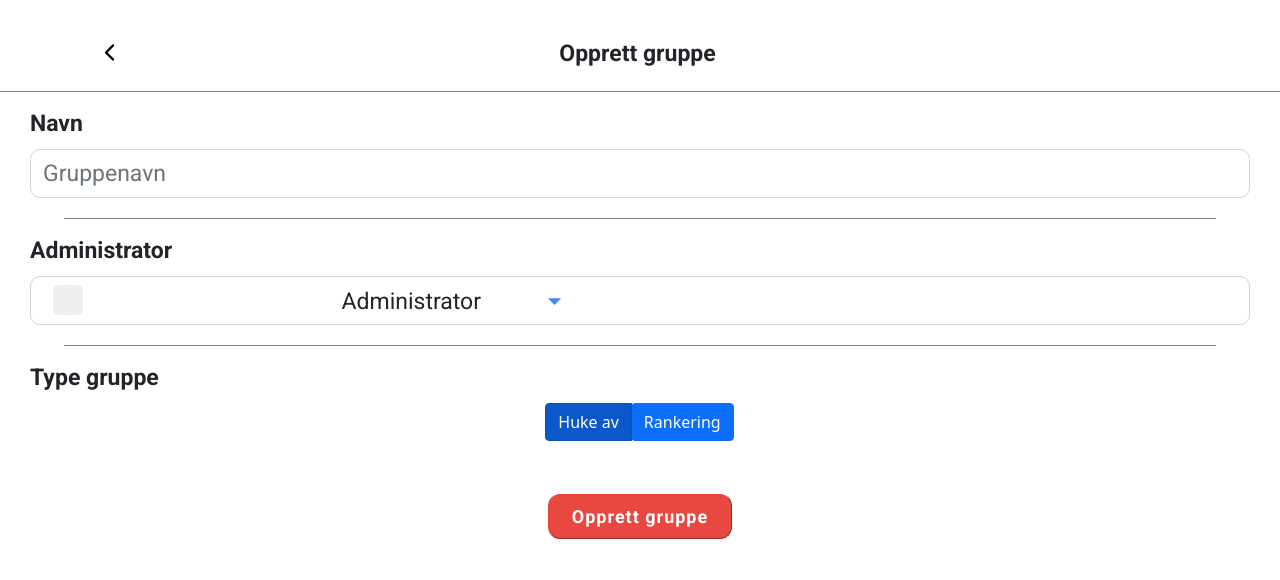
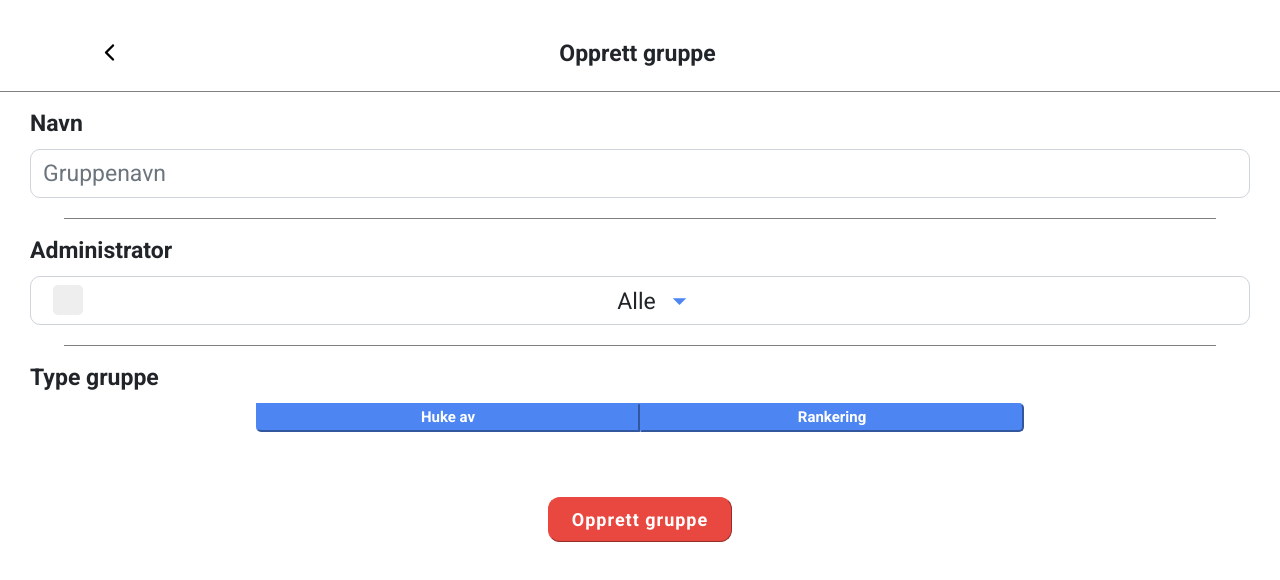
Before and after one commit to G-D-Tech/kompiter, a React (Create React App) app: page /CreateGroup in a window 1280 px wide. Shown: the top 580 px of the page. Built offline with nearby package versions, Linux system fonts and the light colour scheme; no server answers.

Commit message:
design endringer

```diff
--- a/src/screens/CreateGroup.js
+++ b/src/screens/CreateGroup.js
@@ -1,5 +1,6 @@
 import React, { useState, useEffect } from "react";
-
+import DropdownButton from "react-bootstrap/DropdownButton";
+import Dropdown from "react-bootstrap/Dropdown";
 import { Link } from "react-router-dom";
 
 import Modal from "react-modal";
@@ -31,7 +32,7 @@ const CreateGroup = () => {
   const [firstRun, setFirstRun] = useState(true);
   const [currentUser, setCurrentUser] = useState("");
   const [adminInfo, setAdminInfo] = useState(false);
-
+  const [updateVar, setUpdateVar] = useState(false);
   const [groupType, setGroupType] = useState("checkBox");
 
   function showCopiedText() {
@@ -159,19 +160,37 @@ const CreateGroup = () => {
           <div className="GroupNameBox">
             <div className="form-control form-control1">
               {/* <input type="checkbox" id="adminCheckbox"></input> */}
-              <div className="adminDiv">
+              <div className="adminDiv ">
                 <label className="checkboxContainer">
-                  <input type="checkbox" id="adminCheckbox"></input>
+                  <input
+                    type="checkbox"
+                    id="adminCheckbox"
+                    onClick={() => {
+                      setUpdateVar(!updateVar);
+                    }}
+                  ></input>
                   <span className="checkmark"></span>
                 </label>
+                <div className="adminInfoBox">
+                  {updateVar ? (
                     <label
                       className="textAdmin"
                       onClick={() => {
                         setAdminInfo(!adminInfo);
                       }}
                     >
-                  Administrator
+                      Kun deg
                     </label>
+                  ) : (
+                    <label
+                      className="textAdmin"
+                      onClick={() => {
+                        setAdminInfo(!adminInfo);
+                      }}
+                    >
+                      Alle
+                    </label>
+                  )}
 
                   <RiArrowDownSFill
                     size={27}
@@ -183,12 +202,14 @@ const CreateGroup = () => {
                 </div>
               </div>
             </div>
+          </div>
           {adminInfo ? (
             <label className="infoAdmin">
               {/* Ved å huke av her vil bare du kunne legge til utfordringer i denne
           gruppa. */}
-              Administrator er den eneste som kan legge til eller slette
-              utfordringer. (Kan legge til flere administrator senere)
+              Ved å huke av, vil kun du legge til og slette utfordringer (Kan
+              legge til flere administrator senere). Ved å IKKE huke av vil alle
+              medlemmer være administrator.
             </label>
           ) : null}
         </form>
@@ -197,7 +218,7 @@ const CreateGroup = () => {
       <div>
         <label className="opprettGruppeSecondHeader">Type gruppe</label>
         <div className="d-flex justify-content-center">
-          <ToggleButtonGroup type="radio" name="options" defaultValue={1}>
+          {/* <ToggleButtonGroup type="radio" name="options" defaultValue={1}>
             <ToggleButton
               id="tbg-radio-1"
               value={1}
@@ -212,7 +233,19 @@ const CreateGroup = () => {
             >
               Rankering
             </ToggleButton>
-          </ToggleButtonGroup>
+          </ToggleButtonGroup> */}
+          <button
+            className="hukeAvBox"
+            onClick={() => setGroupType("checkBox")}
+          >
+            Huke av
+          </button>
+          <button
+            className="rankeringBox"
+            onClick={() => setGroupType("ranking")}
+          >
+            Rankering
+          </button>
         </div>
       </div>
 
--- a/src/screens/GroupPageAdd.js
+++ b/src/screens/GroupPageAdd.js
@@ -186,6 +186,7 @@ function GroupPageAdd() {
       .collection("challenges")
       .doc(challenge.id)
       .update({ challengeName: rename });
+
   }
 
   /* //Runs the first time the challenges is displayed
--- a/src/screens/GroupPageList.js
+++ b/src/screens/GroupPageList.js
@@ -489,7 +489,7 @@ function GroupPageList() {
     return (
       <div>
         {challenges.map((challenge) => (
-          <div key={challenge.id} className="display-box">
+          <div key={challenge.id} className="display-scoreChallenges">
             {setChallengeScore(challenge)}
             <div className="display-challenges-ranking">
               {/* {challenge.length === 3 ? challengeIsOpen(challenge) : null} */}
@@ -532,7 +532,9 @@ function GroupPageList() {
                       >
                         {addRankForMember(groupmember, challenge)}
 
-                        <label>{groupmember.name}</label>
+                        <label className="display-challengeScore">
+                          {groupmember.name}
+                        </label>
                         <form>
                           <div className="result-form-div">
                             <input
@@ -554,7 +556,7 @@ function GroupPageList() {
                 <div className="d-flex justify-content-center">
                   {console.log(resultsForChallenge)}
                   <button
-                    className="SaveResultButton"
+                    className="imageDeleteButtonStyle"
                     key={challenge.id}
                     onClick={() => setResultInFirestore(challenge)}
                   >
--- a/src/styles/CreateGroup.css
+++ b/src/styles/CreateGroup.css
@@ -39,6 +39,12 @@
 .GroupNameBox {
   margin-left: 30px;
   margin-right: 30px;
+  margin-bottom: 20px;
+}
+
+.adminBox {
+  display: flex;
+  justify-content: center;
   margin-bottom: 20px;
 }
 
@@ -107,8 +113,8 @@
 
 .iconArrowDown {
   color: #4d85f2;
-  margin-top: -5px;
-  margin-right: -10px;
+  margin-top: 2px;
+  margin-left: 10px;
 }
 
 .infoAdmin {
@@ -122,8 +128,12 @@
 .textAdmin {
   font-family: "Roboto", sans-serif;
   font-size: 23px;
-  margin-right: 5%;
-  margin-left: 25%;
+}
+
+.adminInfoBox {
+  display: flex;
+  justify-content: center;
+  margin-left: 30px;
 }
 
 .adminDiv {
@@ -203,3 +213,39 @@ input[type="checkbox"] {
   font-family: "Roboto", sans-serif;
   font-weight: 300;
 }
+
+.hukeAvBox {
+  width: 30%;
+  color: white;
+  margin-bottom: 20px;
+  background-color: #4d85f2;
+  border-top-left-radius: 5px;
+  border-radius: 1px;
+  border-color: #4d85f2;
+  border-bottom-left-radius: 5px;
+  font-size: 15px;
+  font-family: "Roboto", sans-serif;
+  font-weight: 700;
+}
+
+.hukeAvBox:active {
+  background-color: #2959b9;
+}
+
+.rankeringBox {
+  width: 30%;
+  color: white;
+  margin-bottom: 20px;
+  background-color: #4d85f2;
+  border-radius: 1px;
+  border-color: #4d85f2;
+  border-top-right-radius: 5px;
+  border-bottom-right-radius: 5px;
+  font-size: 15px;
+  font-family: "Roboto", sans-serif;
+  font-weight: 700;
+}
+
+.rankeringBox:active {
+  background-color: #2959b9;
+}
--- a/src/styles/ModalGroup.css
+++ b/src/styles/ModalGroup.css
@@ -186,8 +186,8 @@
   margin-bottom: 10px;
   margin-left: 2%;
   width: 96%;
-  background-color: white;
-  border-width: 2px;
+  background-color: #e4e6eb;
+  border-width: 1px;
   border-color: #e94840;
   border-radius: 15px;
 }
@@ -214,9 +214,9 @@
   margin-top: 10px;
   margin-bottom: 10px;
   width: 96%;
-  background-color: white;
+  background-color: #e4e6eb;
   margin-left: 2%;
-  border-width: 2px;
+  border-width: 1px;
   border-color: #75da85;
   border-radius: 15px;
 }
@@ -630,7 +630,7 @@
   padding-right: 20px;
   font-family: "Roboto", sans-serif;
   font-size: 15px;
-  color: white;
+  color: #1e2223;
 }
 
 .threeDots {
```
Lines whose indentation alone changed are shown as unchanged.
